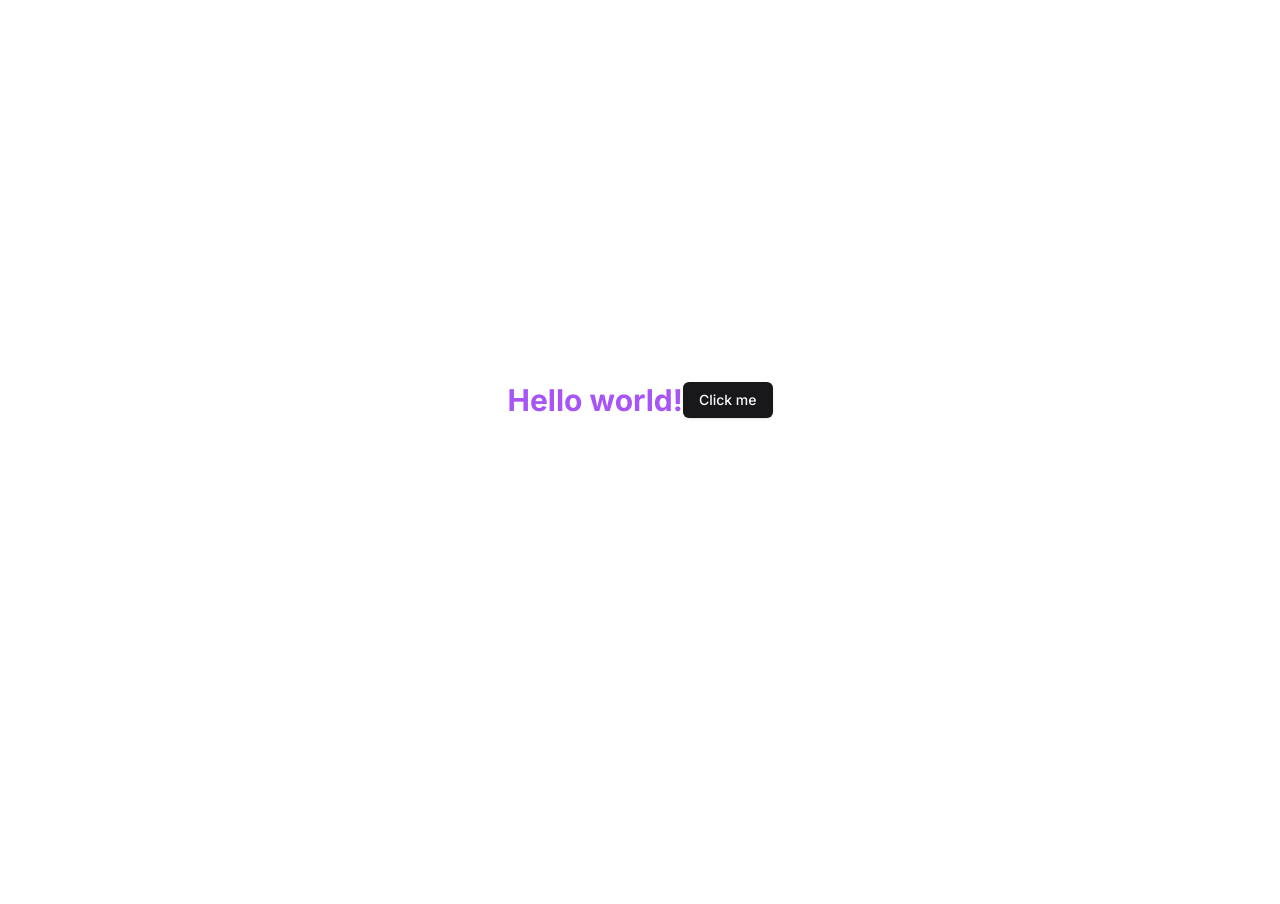
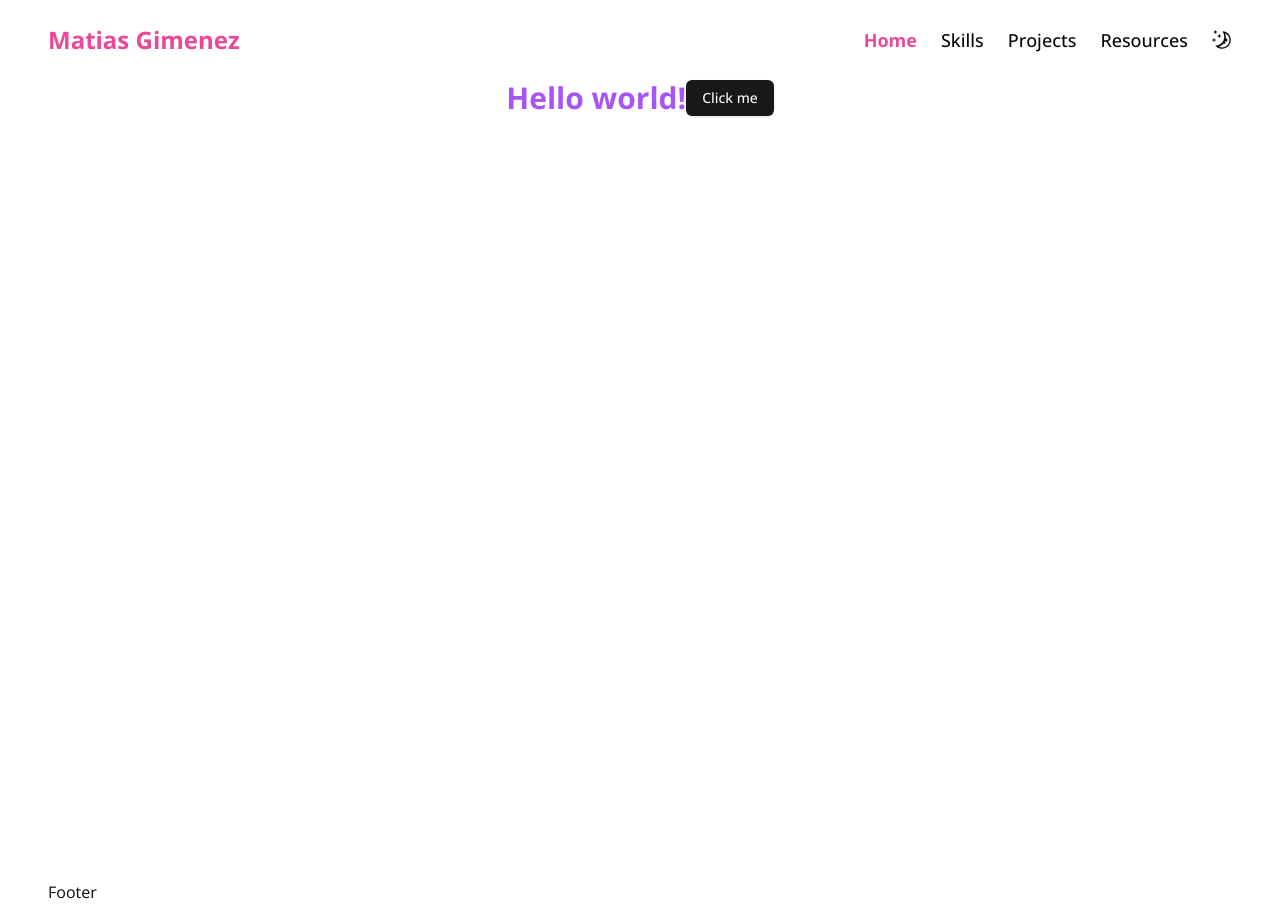
Before and after one commit to matiagimenez/portfolio, a Next.js app: page / in a window 1280 px wide. Before the commit the page ends 800 px from the top, so only its background shows below. Built offline with nearby package versions, Linux system fonts and the light colour scheme.

Commit message:
feat(config): add header & theme switcher

```diff
--- a/src/app/globals.css
+++ b/src/app/globals.css
@@ -41,7 +41,7 @@ body {
 		--radius: 0.5rem;
 	}
 	.dark {
-		--background: 240 10% 3.9%;
+		--background: 240 10% 8%;
 		--foreground: 0 0% 98%;
 		--card: 240 10% 3.9%;
 		--card-foreground: 0 0% 98%;
--- a/src/app/layout.tsx
+++ b/src/app/layout.tsx
@@ -1,12 +1,17 @@
 import type { Metadata } from 'next';
 import './globals.css';
-import { Inter } from 'next/font/google';
 export const metadata: Metadata = {
 	title: 'Matias Gimenez | Portfolio',
 	description: 'My name is Matias and this is my personal site',
 };
+import { Open_Sans } from 'next/font/google';
+import { Header } from '@/components/ui/header';
+import { ThemeProvider } from '@/components/providers/theme-provider';
 
-const inter = Inter({ subsets: ['latin'] });
+const openSans = Open_Sans({
+	subsets: ['latin'],
+	display: 'swap',
+});
 
 export default function RootLayout({
 	children,
@@ -15,7 +20,18 @@ export default function RootLayout({
 }>) {
 	return (
 		<html lang='en' className='h-full'>
-			<body className={`h-full ${inter.className}`}>{children}</body>
+			<body className={`h-full ${openSans.className} px-12`}>
+				<ThemeProvider
+					attribute='class'
+					defaultTheme='system'
+					enableSystem
+					disableTransitionOnChange
+				>
+					<Header />
+					<main className='min-h-full'>{children}</main>
+					<footer>Footer</footer>
+				</ThemeProvider>
+			</body>
 		</html>
 	);
 }
--- /dev/null
+++ b/src/components/providers/index.ts
@@ -0,0 +1 @@
+export * from './theme-provider';
--- /dev/null
+++ b/src/components/providers/theme-provider.tsx
@@ -0,0 +1,9 @@
+'use client';
+
+import * as React from 'react';
+import { ThemeProvider as NextThemesProvider } from 'next-themes';
+import { type ThemeProviderProps } from 'next-themes/dist/types';
+
+export function ThemeProvider({ children, ...props }: ThemeProviderProps) {
+	return <NextThemesProvider {...props}>{children}</NextThemesProvider>;
+}
--- /dev/null
+++ b/src/components/ui/header.tsx
@@ -0,0 +1,40 @@
+'use client';
+import Link from 'next/link';
+import { usePathname } from 'next/navigation';
+import React from 'react';
+import { ThemeToggle } from '@/components/ui';
+
+export const Header = () => {
+	const pathname = usePathname();
+
+	const links = [
+		{ href: '/', label: 'Home' },
+		{ href: '/skills', label: 'Skills' },
+		{ href: '/projects', label: 'Projects' },
+		{ href: '/resources', label: 'Resources' },
+	];
+
+	return (
+		<header className='flex justify-between min-h-20 items-center'>
+			<h1 className='font-bold text-2xl text-pink-500'>Matias Gimenez</h1>
+			<nav>
+				<ul className='flex gap-6 font-medium text-lg'>
+					{links.map(({ href, label }) => {
+						return (
+							<li
+								key={href}
+								className={`${
+									pathname === href &&
+									'text-pink-500 font-bold'
+								}`}
+							>
+								<Link href={href}>{label}</Link>
+							</li>
+						);
+					})}
+					<ThemeToggle />
+				</ul>
+			</nav>
+		</header>
+	);
+};
--- /dev/null
+++ b/src/components/ui/index.ts
@@ -0,0 +1,3 @@
+export * from './button';
+export * from './header';
+export * from './theme-toggle';
--- /dev/null
+++ b/src/components/ui/theme-toggle.tsx
@@ -0,0 +1,22 @@
+'use client';
+import { useTheme } from 'next-themes';
+import React from 'react';
+import { MoonIcon, SunIcon } from '@radix-ui/react-icons';
+
+export function ThemeToggle() {
+	const { setTheme, theme } = useTheme();
+
+	if (theme === 'dark') {
+		return (
+			<button onClick={() => setTheme('light')}>
+				<SunIcon className='w-5 h-5' />
+			</button>
+		);
+	}
+
+	return (
+		<button onClick={() => setTheme('dark')}>
+			<MoonIcon className='w-5 h-5' />
+		</button>
+	);
+}
```
Also changed, not shown: components.json. Lines whose indentation alone changed are shown as unchanged.
